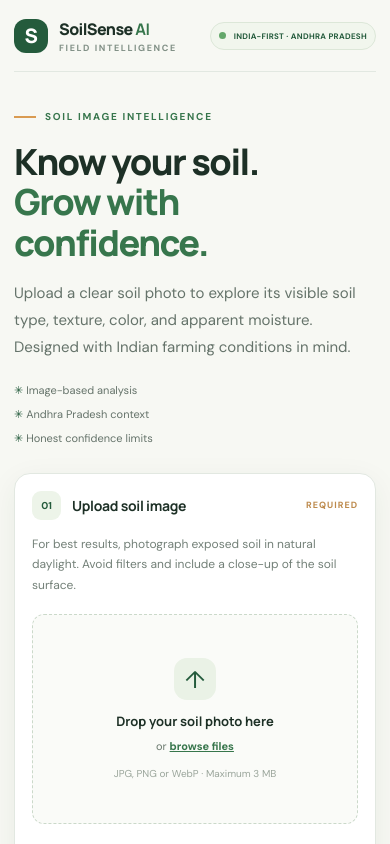
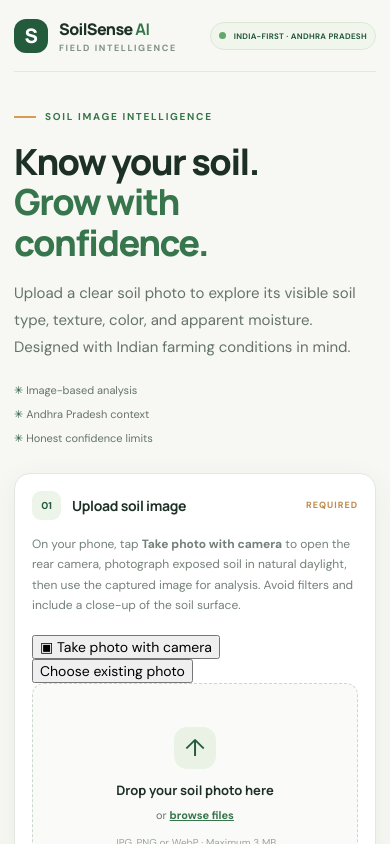
Before and after one commit to nagasravanb-rgb/soilclassai, a Next.js app: page / in a window 390 px wide. Shown: the top 844 px of the page. Built offline with nearby package versions, Linux system fonts and the light colour scheme.

Commit message:
Add direct rear-camera soil photo capture on mobile

```diff
--- a/app/page.tsx
+++ b/app/page.tsx
@@ -40,6 +40,7 @@ export default function Home() {
   const [error, setError] = useState("");
   const [analysis, setAnalysis] = useState<Analysis | null>(null);
   const inputRef = useRef<HTMLInputElement>(null);
+  const cameraInputRef = useRef<HTMLInputElement>(null);
 
   useEffect(() => () => { if (preview) URL.revokeObjectURL(preview); }, [preview]);
 
@@ -112,7 +113,12 @@ export default function Home() {
       <section className="workspace">
         <div className="panel upload-panel">
           <div className="section-head"><div><span className="step">01</span><h2>Upload soil image</h2></div><span className="required">REQUIRED</span></div>
-          <p className="muted">For best results, photograph exposed soil in natural daylight. Avoid filters and include a close-up of the soil surface.</p>
+          <p className="muted">On your phone, tap <b>Take photo with camera</b> to open the rear camera, photograph exposed soil in natural daylight, then use the captured image for analysis. Avoid filters and include a close-up of the soil surface.</p>
+          <div className="capture-actions">
+            <button type="button" className="camera-button" onClick={() => cameraInputRef.current?.click()}><span aria-hidden="true">▣</span> Take photo with camera</button>
+            <button type="button" className="browse-button" onClick={() => inputRef.current?.click()}>Choose existing photo</button>
+            <input ref={cameraInputRef} type="file" accept="image/*" capture="environment" onChange={onFileChange} hidden />
+          </div>
           <div className={`dropzone ${preview ? "has-image" : ""}`} onDragOver={e => e.preventDefault()} onDrop={onDrop} onClick={() => inputRef.current?.click()} role="button" tabIndex={0} onKeyDown={e => { if (e.key === "Enter" || e.key === " ") inputRef.current?.click(); }}>
             <input ref={inputRef} type="file" accept="image/jpeg,image/png,image/webp" onChange={onFileChange} hidden />
             {preview ? <><img src={preview} alt="Selected soil sample preview" className="preview-image" /><div className="image-overlay"><span>↻ Change image</span></div></> : <div className="upload-placeholder"><div className="upload-icon">↑</div><strong>Drop your soil photo here</strong><span>or <u>browse files</u></span><small>JPG, PNG or WebP · Maximum 3 MB</small></div>}
```
